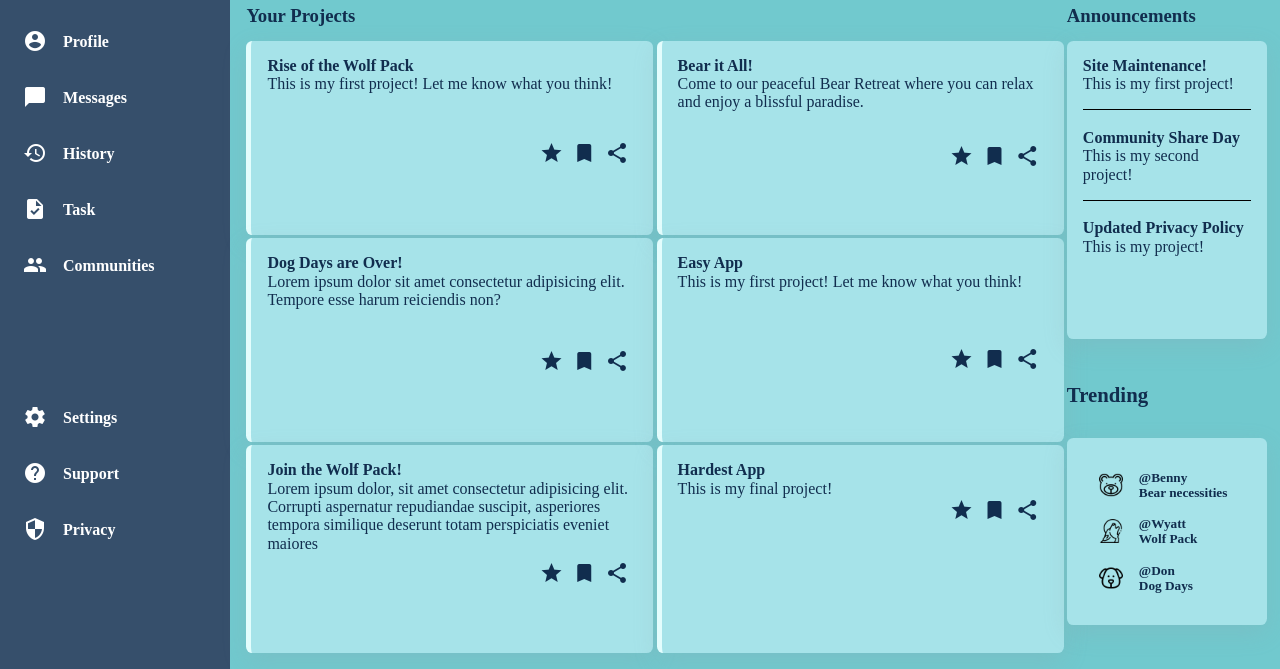
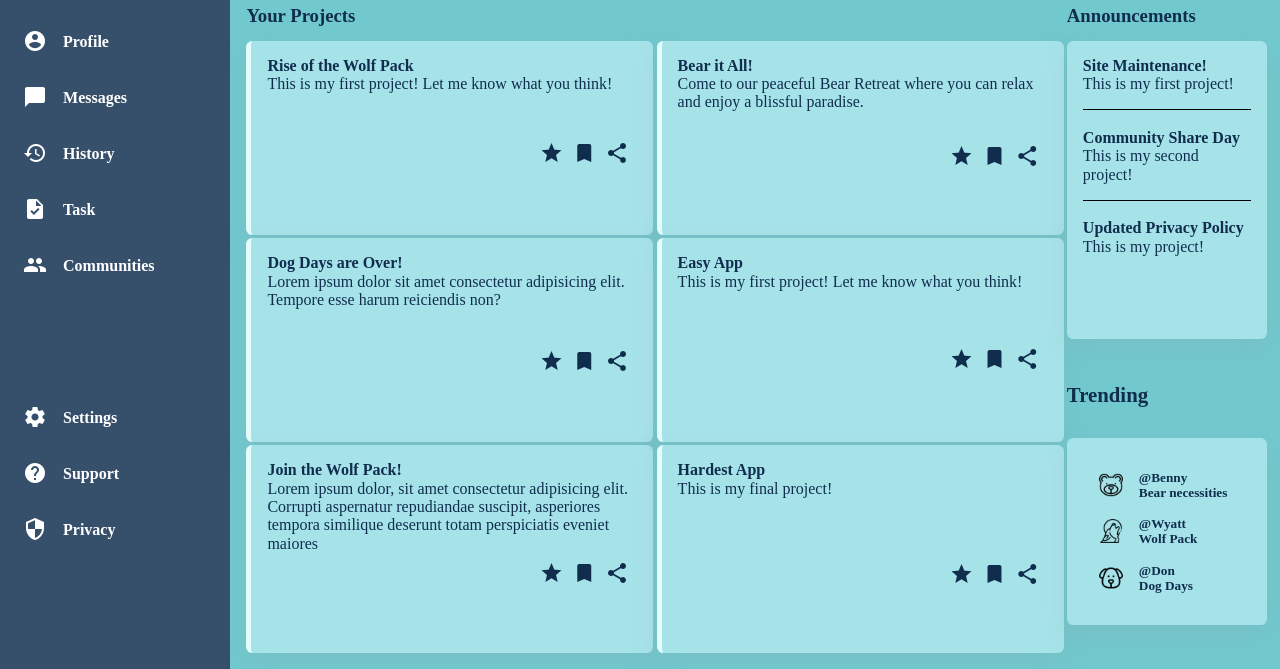
Before and after one commit to Donlebon/TOP-Admin-Dashboard, a plain HTML site: page index.html in a window 1280 px wide. Shown: the part 131-800 px from the top of the page. Drawn offline with Linux system fonts and the light colour scheme.

Commit message:
Updated Margin on Icon, Finshed Project

```diff
--- a/index.scss
+++ b/index.scss
@@ -222,7 +222,7 @@ h1{
         margin-top: 3.5em;
     }
 
-    .sixth{
+    .six{
         margin-top: 4em;
     }
 
```
Also changed, not shown: index.css.
